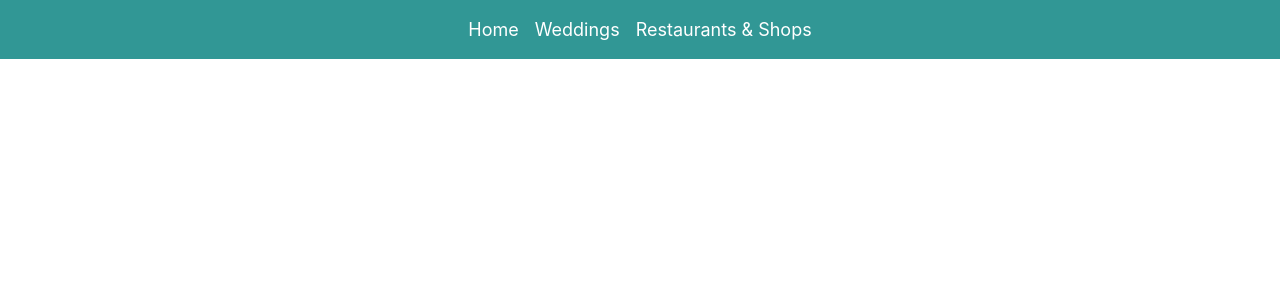
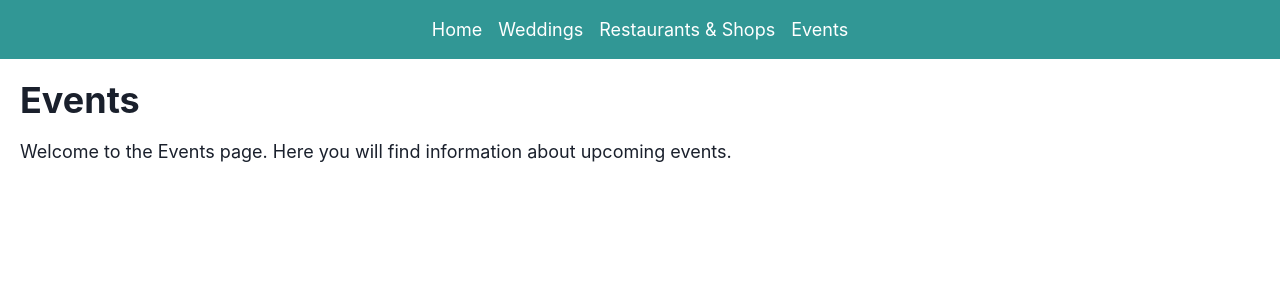
Before and after one commit to GPT-Engineer-App/vibrant-jamaica-experience, a React (Vite) app: page /events in a window 1280 px wide. Shown: the top 300 px of the page. Built offline with nearby package versions, Linux system fonts and the light colour scheme.

Commit message:
Added a new Events page similar to the Restaurants and Shops page. Updated the navigation and routing to include the new Events page.
Prompt: Add an event page similar to the restaurant and shops page

```diff
--- a/src/App.jsx
+++ b/src/App.jsx
@@ -2,6 +2,7 @@ import { Route, BrowserRouter as Router, Routes } from "react-router-dom";
 import Index from "./pages/Index.jsx";
 import Wedding from "./pages/Wedding.jsx";
 import Navigation from "./components/Navigation.jsx";
+import Events from "./pages/Events.jsx";
 import RestaurantsAndShops from "./pages/RestaurantsAndShops.jsx";
 
 function App() {
@@ -12,6 +13,7 @@ function App() {
         <Route exact path="/" element={<Index />} />
         <Route path="/wedding" element={<Wedding />} />
         <Route path="/restaurants-and-shops" element={<RestaurantsAndShops />} />
+        <Route path="/events" element={<Events />} />
       </Routes>
     </Router>
   );
--- a/src/components/Navigation.jsx
+++ b/src/components/Navigation.jsx
@@ -13,6 +13,9 @@ const Navigation = () => {
       <Link as={RouterLink} to="/restaurants-and-shops" fontSize="lg">
         Restaurants & Shops
       </Link>
+      <Link as={RouterLink} to="/events" fontSize="lg">
+        Events
+      </Link>
     </HStack>
   );
 };
--- /dev/null
+++ b/src/pages/Events.jsx
@@ -0,0 +1,14 @@
+import { Box, Heading, Text } from "@chakra-ui/react";
+
+function Events() {
+  return (
+    <Box p={5}>
+      <Heading as="h1" size="xl" mb={4}>
+        Events
+      </Heading>
+      <Text fontSize="lg">Welcome to the Events page. Here you will find information about upcoming events.</Text>
+    </Box>
+  );
+}
+
+export default Events;
```
